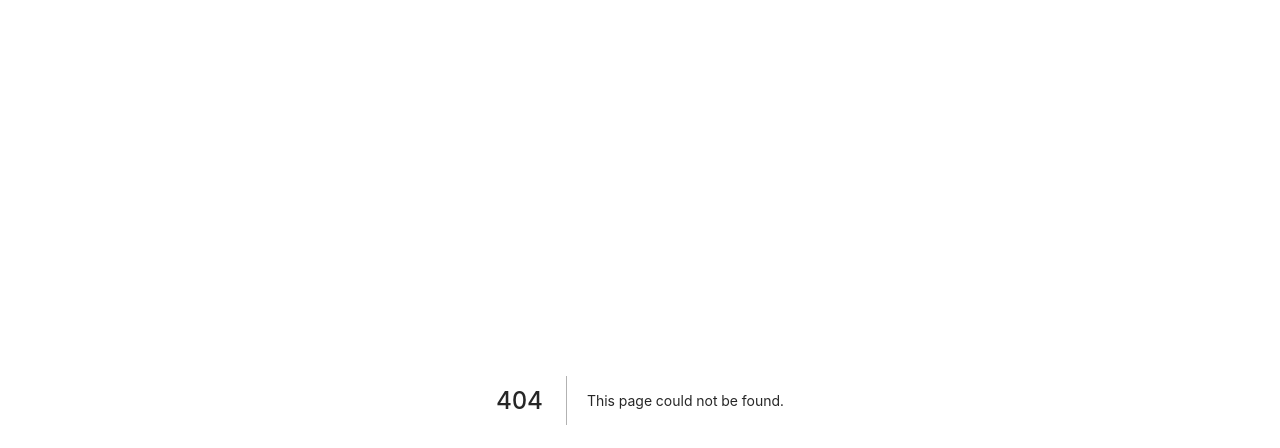
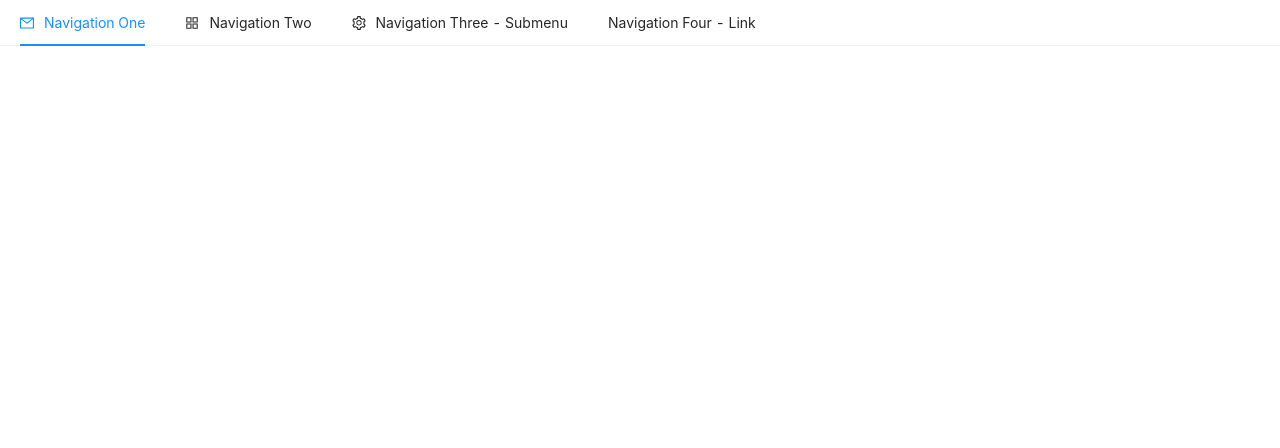
Before and after one commit to iPhantasmic/CS203-Locus, a Next.js app in the folder client/: page /home in a window 1280 px wide. Before the commit this address had no page. Shown: the top 448 px of the page. Built offline with nearby package versions, Linux system fonts and the light colour scheme.

Commit message:
Frontend rendering of hardcoded backend data

```diff
--- /dev/null
+++ b/client/pages/home.js
@@ -0,0 +1,52 @@
+import { useState, useEffect } from "react";
+import { Menu, Image } from "antd";
+import {
+    MailOutlined,
+    AppstoreOutlined,
+    SettingOutlined,
+} from "@ant-design/icons";
+import { Header } from "antd/lib/layout/layout";
+import logo from '../public/logo.png'
+
+const { SubMenu } = Menu;
+
+export default function Navbar() {
+    return (
+            <Menu
+                selectedKeys={["mail"]}
+                mode="horizontal"
+                className="items-center w-full flex flex-row"
+            >
+                {/* <Avatar /> */}
+                <Menu.Item key="mail" icon={<MailOutlined />}>
+                    Navigation One
+                </Menu.Item>
+                <Menu.Item key="app" icon={<AppstoreOutlined />}>
+                    Navigation Two
+                </Menu.Item>
+                <SubMenu
+                    key="SubMenu"
+                    icon={<SettingOutlined />}
+                    title="Navigation Three - Submenu"
+                >
+                    <Menu.ItemGroup title="Item 1">
+                        <Menu.Item key="setting:1">Option 1</Menu.Item>
+                        <Menu.Item key="setting:2">Option 2</Menu.Item>
+                    </Menu.ItemGroup>
+                    <Menu.ItemGroup title="Item 2">
+                        <Menu.Item key="setting:3">Option 3</Menu.Item>
+                        <Menu.Item key="setting:4">Option 4</Menu.Item>
+                    </Menu.ItemGroup>
+                </SubMenu>
+                <Menu.Item key="alipay">
+                    <a
+                        href="https://ant.design"
+                        target="_blank"
+                        rel="noopener noreferrer"
+                    >
+                        Navigation Four - Link
+                    </a>
+                </Menu.Item>
+            </Menu>
+    );
+}
--- a/client/pages/main.js
+++ b/client/pages/main.js
@@ -1,51 +1,82 @@
-import Image from 'next/image'
-import Navbar from '../components/Navbar'
-import cartoon from '../public/homeImage.png'
+import Image from "next/image";
+import Navbar from "../components/Navbar";
+import cartoon from "../public/homeImage.png";
+import { useState, useEffect } from "react";
 
 export default function Home() {
+    const [data, setData] = useState([
+    ]);
+    useEffect(() => {
+        async function fetchMyAPI() {
+            let response = await fetch("/api/ticket/");
+            response = await response.json()
+            setData(response)
+            console.log(data)
+        }
+        fetchMyAPI();
+    }, []);
 
     return (
         <div>
             <Navbar />
 
-      <div className = "px-16 flex-col flex">
-        <div className = "flex-row flex items-center justify-center">
-            <Image src = {cartoon} width = {800} height = {800}/>
-            <div className = "flex-col flex ml-24">
-                <span style = {{fontSize:61,}}>
-                    We Take Care
-                </span>
-                <span style = {{fontSize:61,color:"#32BEA6"}}>
+            <div className="px-16 flex-col flex">
+                <div className="flex-row flex items-center justify-center">
+                    <Image src={cartoon} width={800} height={800} />
+                    <div className="flex-col flex ml-24">
+                        <span style={{ fontSize: 61 }}>We Take Care</span>
+                        <span style={{ fontSize: 61, color: "#32BEA6" }}>
                             Of Your Events
                         </span>
-                <span style = {{fontSize:18,}} className = "mt-10">
+                        <span style={{ fontSize: 18 }} className="mt-10">
                             Track COVID-19 vaccination status
                         </span>
-                <span style = {{fontSize:18,}}>
+                        <span style={{ fontSize: 18 }}>
                             Keep up to date with changing COVID-19 guidelines
                         </span>
-                <span style = {{fontSize:18,}}>
+                        <span style={{ fontSize: 18 }}>
                             Co-ordinate all yopur stakeholders on our platform
                         </span>
-                <div className = "w-full flex-row flex justify-between mt-10">
-                    <div className = "border w-40 h-10 flex items-center justify-center rounded-md" style = {{backgroundColor:"#32BEA6",color:'white'}}>
+                        <div className="w-full flex-row flex justify-between mt-10">
+                            <div
+                                className="border w-40 h-10 flex items-center justify-center rounded-md"
+                                style={{
+                                    backgroundColor: "#32BEA6",
+                                    color: "white",
+                                }}
+                            >
                                 Organize Event
                             </div>
-                    <div className = "border w-40 flex items-center justify-center h-10 rounded-md " style = {{backgroundColor:"#757575",color:'white'}}>
+                            <div
+                                className="border w-40 flex items-center justify-center h-10 rounded-md "
+                                style={{
+                                    backgroundColor: "#757575",
+                                    color: "white",
+                                }}
+                            >
                                 Join Event
                             </div>
                         </div>
                     </div>
                 </div>
-        <div className = "w-full justify-between flex-row flex">
-            <span style = {{fontSize:27}}>
+                <div className="w-full justify-between flex-row flex">
+                    <span style={{ fontSize: 27 }}>
                         COVID-19 Guidelines Updates
                     </span>
-            <div style = {{fontSize:21}}>
-                View All
+                    <div style={{ fontSize: 21 }}>View All</div>
+                </div>
+                <div>
+                    {
+                        data.map((element) =>{
+                            return(
+                                <div key = {element.id}>
+                                    User ID: {element.userId} Event ID: {element.eventId}
+                                </div>
+                            )
+                        })
+                    }
                 </div>
             </div>
         </div>
-    </div>
-  )
+    );
 }
```
Also changed, not shown: 2 other files (tests, documents, lock files or other folders). Lines whose indentation alone changed are shown as unchanged.
